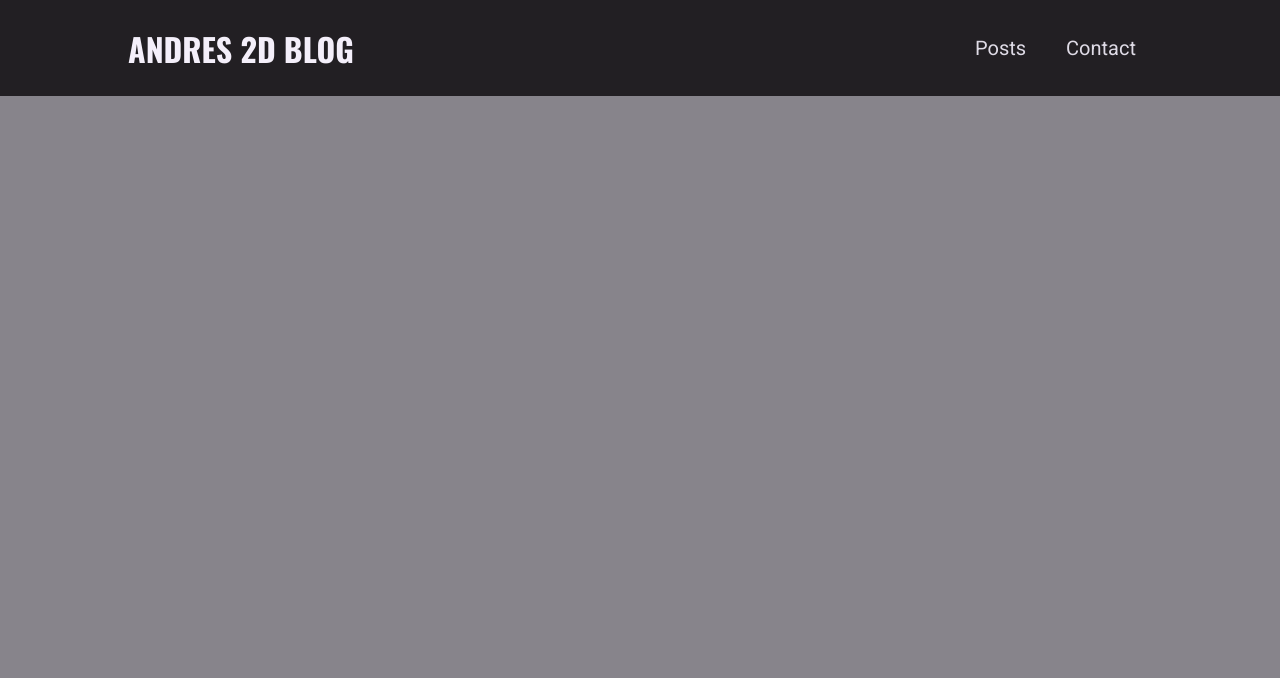
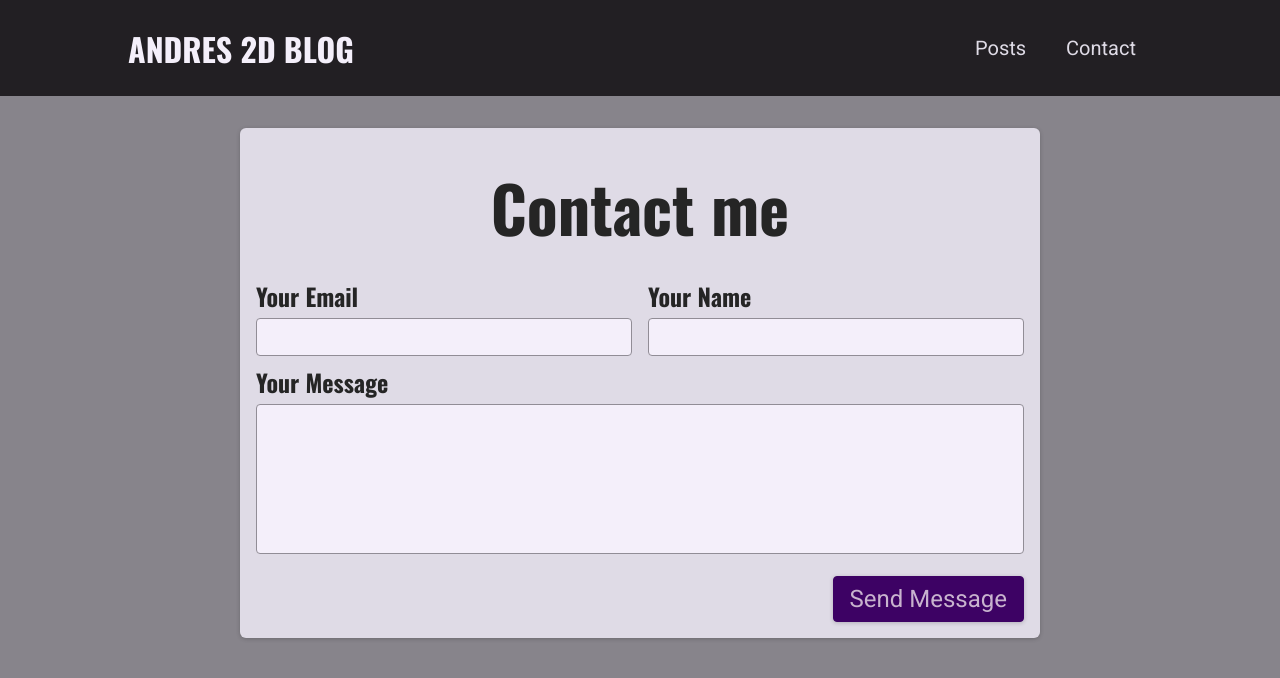
Before and after one commit to Andres2D/2d-blog-nextjs, a Next.js app: page /contact in a window 1280 px wide. Shown: the top 678 px of the page. Built offline with nearby package versions, Linux system fonts and the light colour scheme.

Commit message:
Add contact form

```diff
--- /dev/null
+++ b/components/contact/contact-form.js
@@ -0,0 +1,31 @@
+import styles from './contact-form.module.css';
+
+const ContactForm = () => {
+  return (
+    <section className={styles.contact}>
+      <h1 className={styles.title}>Contact me</h1>
+      <form>
+        <div className={styles.controls}>
+          <div className={styles.control}>
+            <label htmlFor='email' className={styles.label}>Your Email</label>
+            <input className={styles.input} type='email' id='email' required />
+          </div>
+          <div className={styles.control}>
+            <label htmlFor='name' className={styles.label}>Your Name</label>
+            <input className={styles.input} type='text' id='name' required />
+          </div>
+        </div>
+        <div className={styles.control}>
+          <label htmlFor='message' className={styles.label}>Your Message</label>
+          <textarea className={styles.input} id='message' rows='5'></textarea>
+        </div>
+
+        <div className={styles.actions}>
+          <button className={styles.button}>Send Message</button>
+        </div>
+      </form>
+    </section>
+  );
+};
+
+export default ContactForm;
--- /dev/null
+++ b/components/contact/contact-form.module.css
@@ -0,0 +1,72 @@
+.contact {
+  margin: var(--size-8) auto;
+  border-radius: 6px;
+  background-color: var(--color-grey-100);
+  width: 90%;
+  max-width: 50rem;
+  padding: var(--size-4);
+  box-shadow: 0 1px 4px rgba(0, 0, 0, 0.2);
+  font-size: var(--size-6);
+}
+
+.title {
+  font-size: var(--size-8);
+  margin: var(--size-4) 0;
+  text-align: left;
+}
+
+.label {
+  display: block;
+  font-family: 'Oswald', sans-serif;
+  font-weight: bold;
+  margin: var(--size-2) 0 var(--size-1) 0;
+}
+
+.input {
+  font: inherit;
+  padding: var(--size-1);
+  border-radius: 4px;
+  width: 100%;
+  border: 1px solid var(--color-grey-400);
+  background-color: var(--color-grey-50);
+  resize: none;
+}
+
+.controls {
+  display: flex;
+  column-gap: 1rem;
+  flex-wrap: wrap;
+}
+
+.control {
+  flex: 1;
+  min-width: 10rem;
+}
+
+.actions {
+  margin-top: var(--size-4);
+  text-align: right;
+}
+
+.button {
+  font: inherit;
+  cursor: pointer;
+  background-color: var(--color-primary-700);
+  border: 1px solid var(--color-primary-700);
+  padding: var(--size-2) var(--size-4);
+  border-radius: 4px;
+  color: var(--color-primary-50);
+  box-shadow: 0 1px 4px rgba(0, 0, 0, 0.2);
+}
+
+.button:hover {
+  background-color: var(--color-primary-500);
+  border-color: var(--color-primary-500);
+}
+
+@media (min-width: 768px) {
+  .title {
+    font-size: var(--size-16);
+    text-align: center;
+  }
+}
--- a/components/posts/post-detail/post-content.js
+++ b/components/posts/post-detail/post-content.js
@@ -40,7 +40,6 @@
       return <p>{paragraph.children}</p>
     },
     code(code) {
-      console.log(code);
       const { className, children } = code;
       const languageFormat = className.split('-');
       return (
--- a/pages/contact.js
+++ b/pages/contact.js
@@ -1,5 +1,7 @@
+import ContactForm from "../components/contact/contact-form";
+
 const ContactPage = () => {
-
+  return <ContactForm />;
 };
 
 export default ContactPage;
```
